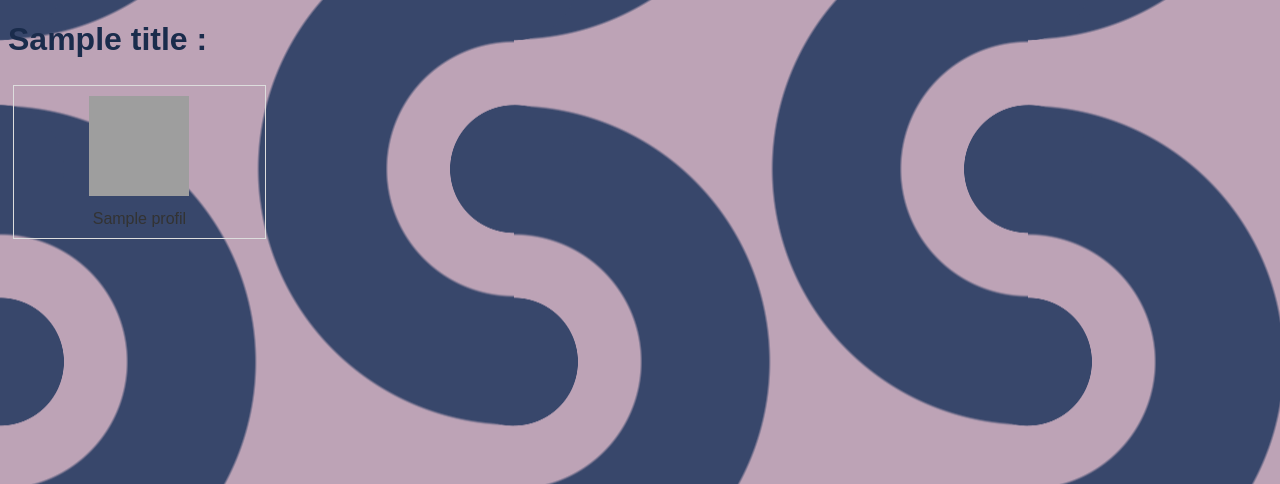
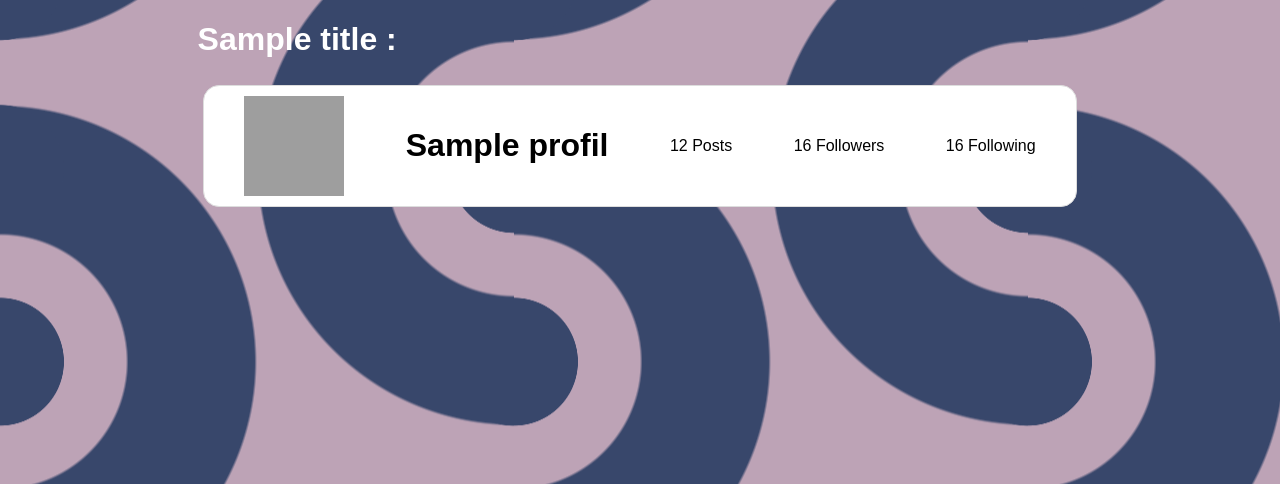
Before and after one commit to Assassymfony/Fukafukashita, a Symfony app: template templates/profil/follow-list.html.twig in a window 1280 px wide. Shown: the part 88-572 px from the top of the page. Run offline with Twig, Linux system fonts and the light colour scheme; the template is opened without the code that fills it: most values are stand-ins (such as "Sample title", 1, 10 or a date in 2020); style sheets or scripts are compiled from the project's sources; some libraries are stand-ins or nearby versions; grey boxes are pictures that could not be loaded.

Commit message:
profile followers, following ui

```diff
--- /dev/null
+++ b/public/css/components/mini_profile.css
@@ -0,0 +1,76 @@
+.profile-list {
+  display: flex;
+  flex-direction: column;
+  width: 70%;
+  margin: 0 auto;
+}
+
+.profile-card {
+  display: flex;
+  flex-direction: column;
+  gap: 1rem;
+  padding: 10px;
+  box-sizing: border-box;
+  text-align: center;
+  border: 1px solid #ddd;
+  border-radius: 1rem;
+  margin: 5px;
+  background-color: white;
+
+  .profile-user {
+    display: flex;
+    flex-direction: rows;
+    justify-content: space-around;
+    align-items: center;
+
+    .profile-name {
+      font-size: 2em;
+      font-weight: bold;
+    }
+
+    a {
+      font-size: 2em;
+      font-weight: bold;
+      margin: 0;
+    }
+  }
+
+  .profile-info {
+    display: flex;
+    flex-direction: row;
+    justify-content: space-around;
+
+    .profile-info-element {
+      display: flex;
+      flex-direction: column;
+      align-items: center;
+    }
+  }
+}
+
+.profile-card img {
+  width: 100px;
+  height: 100px;
+  object-fit: cover;
+}
+
+.profile-card a {
+  display: block;
+  margin-top: 10px;
+  text-decoration: none;
+  color: #333;
+}
+
+.profile-card a:hover {
+  text-decoration: underline;
+}
+
+.title {
+  color: white;
+  font-size: 2em;
+}
+
+a {
+  text-decoration: none;
+  color: black;
+}
--- a/templates/profil/follow-list.html.twig
+++ b/templates/profil/follow-list.html.twig
@@ -1,53 +1,18 @@
-{# templates/profil/list.html.twig #}
-
 {% extends 'base.html.twig' %}
 
 {% block title %}Liste des Profils{% endblock %}
 
 {% block stylesheets %}
-    <link rel="stylesheet" href="{{ asset('styles/app.css') }}">
-    <link rel="stylesheet" href="{{ asset('public/css/components/profil.css') }}">
-    <style>
-        .profile-list {
-            display: flex;
-            flex-wrap: wrap;
-        }
-        .profile-card {
-            width: calc(100% / 5);
-            padding: 10px;
-            box-sizing: border-box;
-            text-align: center;
-            border: 1px solid #ddd;
-            margin: 5px;
-        }
-        .profile-card img {
-            width: 100px;
-            height: 100px;
-            object-fit: cover;
-        }
-        .profile-card a {
-            display: block;
-            margin-top: 10px;
-            text-decoration: none;
-            color: #333;
-        }
-        .profile-card a:hover {
-            text-decoration: underline;
-        }
-    </style>
+<link rel="stylesheet" href="{{ asset('css/components/mini_profile.css') }}">
 {% endblock %}
 
 {% block body %}
-
-    <h1> {{title }} : </h1>
-    <div class="profile-list">
-        {% for profil in profils %}
-            <div class="profile-card">
-                <img src="https://api.dicebear.com/8.x/big-smile/svg?seed={{ profil.name }}" alt="Profile Image">
-                <a href="{{ path('profil_show', {id: profil.id}) }}">{{ profil.name }}</a>
-            </div>
-        {% endfor %}
-    </div>
+<div class="profile-list">
+    <h1 class="title"> {{title }} : </h1>
+    {% for profil in profils %}
+        {% include 'profil/mini_profile.html.twig' with { 'profil': profil } %}
+    {% endfor %}
+</div>
 {% endblock %}
 
 {% block javascripts %}
--- /dev/null
+++ b/templates/profil/mini_profile.html.twig
@@ -0,0 +1,21 @@
+<a href="{{ path('profil_show', {id: profil.id}) }}">
+    <div class="profile-card">
+        <div class="profile-user">
+            <img src="https://api.dicebear.com/8.x/big-smile/svg?translateY=-5&seed={{ profil.name }}" alt="Profile Image">
+            <span class="profile-name">{{ profil.name }}</span>
+
+			<div class="profile-info-element">
+                <span>{{ profil.posts|length }}</span>
+                <span>Posts</span>
+            </div>
+            <div class="profile-info-element">
+                <span>{{ profil.followers|length }}</span>
+                <span>Followers</span>
+            </div>
+            <div class="profile-info-element">
+                <span>{{ profil.following|length }}</span>
+                <span>Following</span>
+            </div>
+        </div>
+    </div>
+</a>
```
Also changed, not shown: var/data.db.
